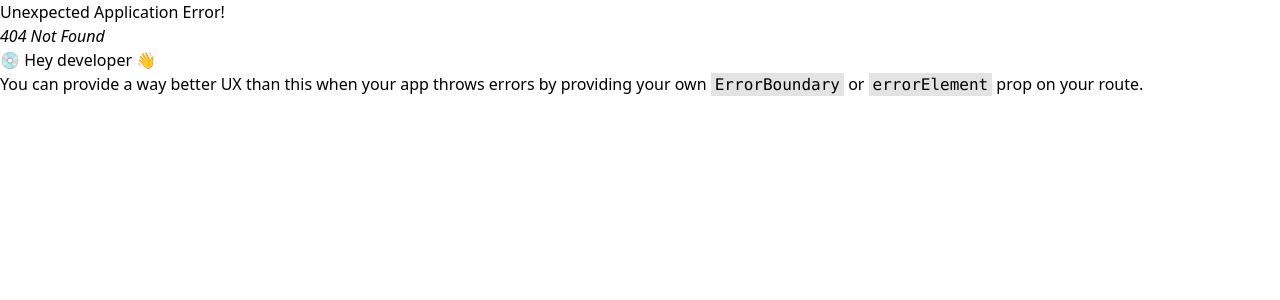
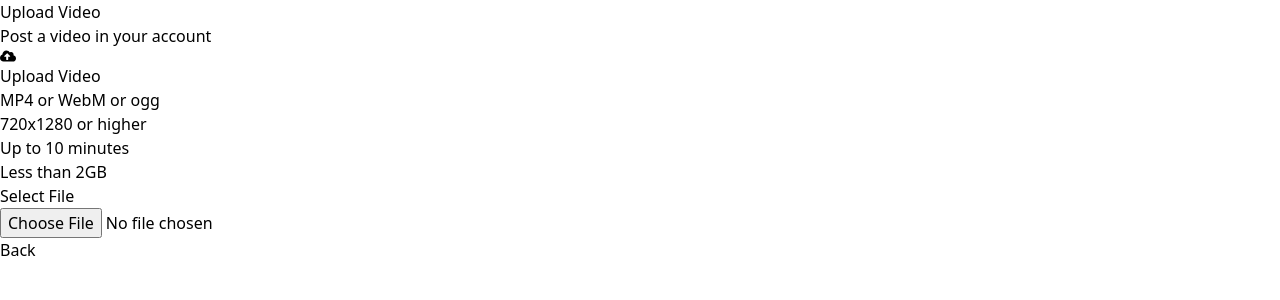
Before and after one commit to aoropesa-amaoed/EjArjay-MP02, a React (Vite) app: page /Upload in a window 1280 px wide. Before the commit this address had no page. Shown: the top 300 px of the page. Built offline with nearby package versions, Linux system fonts and the light colour scheme.

Commit message:
final project

```diff
--- a/package.json
+++ b/package.json
@@ -10,11 +10,8 @@
     "preview": "vite preview"
   },
   "dependencies": {
-
+    "@react-oauth/google": "^0.11.1",
     "@sanity/client": "^6.7.1",
-
-    "@react-oauth/google": "^0.11.1",
-
     "axios": "^1.5.1",
     "jwt-decode": "^4.0.0",
     "react": "^18.2.0",
--- a/src/App.jsx
+++ b/src/App.jsx
@@ -8,6 +8,8 @@ import {
 } from "react-router-dom";
 import Home from './pages/Home';
 import './index.css'
+import { GoogleOAuthProvider } from '@react-oauth/google'
+import Upload from './pages/Upload';
 
 
 const router = createBrowserRouter([
@@ -15,17 +17,24 @@ const router = createBrowserRouter([
     path: "/",
     element: (
       <>
-      {/* <GoogleOAuthProvider clientId={`${import.meta.env.VITE_APP_GOOGLE_API_TOKEN}`}> */}
+      <GoogleOAuthProvider clientId={`${import.meta.env.VITE_APP_GOOGLE_API_TOKEN}`}>
+      <div className='xl:w-[1200px] m-auto overflow-hidden'>
         <NavBar/>
-        <div className='flex justify-start'>
+        <div className='flex justify-start gap-6 md:gap-20 h-[92vh] overflow-hidden xl:hover:overflow-auto'>
         <SideBar/>
         <Home/>
         </div>
-        {/* </GoogleOAuthProvider> */}
-
+        </div>
+        </GoogleOAuthProvider>
       </>
     )
   },
+  {
+    path: "/Upload",
+    element: (
+      <Upload/>
+    )
+  }
 ]);
 
 
--- a/src/components/NavBar.jsx
+++ b/src/components/NavBar.jsx
@@ -2,7 +2,9 @@ import React from 'react'
 import Logo from '../assets/tiktik-logo.png'
 import { Link } from 'react-router-dom'
 import { GoogleLogin, googleLogout } from '@react-oauth/google';
-
+import { createOrGetUser } from '../hooks/createOrGetUser';
+import { IoMdAdd } from 'react-icons/io'
+import { AiOutlineLogout } from 'react-icons/ai';
 
 const NavBar = () => {
   const user = false;
@@ -13,21 +15,42 @@ const NavBar = () => {
           <img className='cursor-pointer' src={Logo} alt="Tiktik" layout='responsive' />
         </div>
       </Link>
-      <div>SEARCH</div>
-      {/* <div>
+      <div className='border-solid rounded-xl border-4 border-gray-200 w-[200px]' >
+        <input type="text"  placeholder='SEARCH' />
+        </div>
+      <div>
         {user ? (
-          <div>Logged In</div>
+          <div>Logged In
+          </div>
         ) : (
+          <div className='flex gap-5 m:gap-10'>
+         <Link to='Upload'>
+            <button className='border-2 px-2 md:px-4 text-md flex items-center gap-2'>
+              <IoMdAdd className='text-xl' /> {' '}
+              <span className='hidden md:block'>
+                Upload
+              </span>
+            </button>
+          </Link>
           <GoogleLogin
           onSuccess={(response)=>(
-            console.log(response)
+            createOrGetUser(response)
           )}
           onError={()=> console.log('Error')}
           />
+           <button
+           type='button'
+           className='px-2'
+           onClick={() => {
+            googleLogout();
+           }}>
+            <AiOutlineLogout color='red' fontSize={21}/>
+           </button>
+          </div>
         )
 
         }
-      </div>     */}
+      </div>
     </div>
   )
 }
--- a/src/components/SideBar.jsx
+++ b/src/components/SideBar.jsx
@@ -27,7 +27,7 @@ const SideBar = ()=> {
         {showSideBar ? <ImCancelCircle /> : <AiOutlineMenu />}
       </div>
       {showSideBar && (
-        <div className='xl:w-1/5 w-20 flex flex-col justify-start mb-10 border-r-2 border-gray-100 xl:border-0 p-3 '>
+        <div className='xl:w-80 mr-5 w-20 flex flex-col justify-start mb-10 border-r-2 border-gray-100 xl:border-0 p-3'>
           <div className='xl:border-b-2 border-gray-200 xl:pb-4'>
             <Link to='/'>
               <div className={currentPath === '/' ? activeLink : normalLink}>
@@ -46,7 +46,7 @@ const SideBar = ()=> {
                 Login to like and comment on videos
               </p>
               <div className='pr-4'>
-              {/* <GoogleLogin
+              <GoogleLogin
               clientId=""
               render={renderProps => (
                 <button
@@ -60,7 +60,7 @@ const SideBar = ()=> {
               onSuccess={() => {}}
               onFailure={() => {}}
               cookiePolicy='single_host_origin'
-              /> */}
+              />
               </div>
             </div>
           )}
--- a/src/components/VideoCard.jsx
+++ b/src/components/VideoCard.jsx
@@ -26,7 +26,7 @@ function VideoCard() {
        const query = allPostsQuery();
        const getData = SanityClient.fetch(query)
 
-       getData.then((data) => setVideos(data[0]))
+       getData.then((data) => setVideos(data))
            .catch((error) => console.error('Error Fetching Post', error));
       }
       fetchData()
@@ -34,24 +34,26 @@ function VideoCard() {
     console.log(videos)
 
     return (
-      <div className='flex flex-col border-b-2 border-gray-200 pb-6'>
+      videos.map((video) => (
+        <div className='flex flex-col border-b-2 border-gray-200 pb-6' key={video.userId}>
       <div>
+
         <div className='flex gap-3 p-2 cursor-pointer font-semibold rounded'>
           <div className='md:w-16 md:h-16 w-10 h-10'>
             <Link to='/'>
               <img width={62} height={62}
               className='rounded'
-              src={videos.postedBy?.image} alt="Profile Photo" />
+              src={video.postedBy?.image} alt="Profile Photo" />
             </Link>
           </div>
           <div>
             <Link to='/'>
             <div className='flex items-center gap-2'>
-                <p className='flex gap-2 items-center md:text-md font-bold text-primary'>{videos.userId}
+                <p className='flex gap-2 items-center md:text-md font-bold text-primary'>{video.userId}
                 <GoVerified className='text-blue-400 text-md'/>
                 </p>
                 <p className='capitalize font-medium text-xs text-gray-500 hidden:md-block'>
-                {videos.userId}
+                {video.userId}
                 </p>
             </div>
             </Link>
@@ -66,9 +68,11 @@ function VideoCard() {
           <Link to="/">
             <video
             loop
+            autoPlay
+            muted
             ref={videoRef}
             className='lg:w[600px] h-[300px] md:h-[400px] lg:h-[530px] w-[200px] rounded-2xl cursor-pointer bg-gray-100'
-            src={videos.video?.asset.url}>
+            src={video.video?.asset.url}>
             </video>
           </Link>
           {isHover && (
@@ -93,10 +97,12 @@ function VideoCard() {
               )}
             </div>
           )}
+        </div>
 
-        </div>
       </div>
+
     </div>
+      ))
   )
 }
 export default VideoCard
--- /dev/null
+++ b/src/hooks/createOrGetUser.js
@@ -0,0 +1,12 @@
+import axios from 'axios';
+// import jwt_decode from 'jwt-decode'
+
+export const createOrGetUser = async (response, addUser) => {
+      //   const decoded = jwt_decode(response.credential);
+
+
+        console.log(response.credential)
+  };
+
+
+//   export default createOrGetUser;
--- a/src/pages/Home.jsx
+++ b/src/pages/Home.jsx
@@ -1,21 +1,14 @@
 import { useState, useEffect, useRef } from 'react';
-import SanityClient from '../hooks/client';
-import { allPostsQuery } from '../hooks/queries';
 import VideoCard from '../components/VideoCard';
 import NoResults from '../components/NoResults'
 
 function Home() {
-    const [Posts, setPosts] = useState([])
 
-    console.log(Posts)
 
     return (
       <div className='flex flex-col gap-10 videos h-full'>
-        {/* {videos.length?
-           videos.map((video) => ( */}
             <VideoCard/>
-          {/* ))
-          : <NoResults text={`No Videos`} />} */}
+
       </div>
     );
 }
--- /dev/null
+++ b/src/pages/Upload.jsx
@@ -0,0 +1,93 @@
+import React, {useState, useEffect} from 'react'
+import { useLocation, Link} from 'react-router-dom';
+import { FaCloudUploadAlt, FaSadCry } from 'react-icons/fa';
+import { MdDelete } from 'react-icons/md';
+import axios from 'axios';
+import SanityClient from '../hooks/client';
+// import {SanityAssetDocument} from '@sanity/client'
+
+
+const Upload = () => {
+    const [isLoading, setIsLoading] = useState(false);
+    const [videoAsset, setVideoAsset] = useState();
+    const [wrongFileType, setWrongFileType] = useState(false);
+    const uploadVideo = async (e) => {
+        const selectedFile = e.target.files[0];
+        const fileTypes = ['video/mp4', 'video/webm', 'video/ogg']
+        if (fileTypes.includes(selectedFile.type)) {
+            SanityClient.asset.upload('file',selectedFile, {
+                contentType: selectedFile.type,
+                fileName: selectedFile.name
+            })
+            .then((data) =>{
+                setVideoAsset(data);
+                setIsLoading(false);
+            })
+        } else {
+            setIsLoading(false);
+            setWrongFileType(true);
+        }
+    }
+  return (
+    <div className='flex justify-center w-full h-full'>
+    <div className='bg-white rounded-lg'>
+        <div>
+            <div>
+                <p className='text-2xl font-bold'>Upload Video</p>
+                <p className='text-md text-gray-400 mt-1'>Post a video in your account</p>
+            </div>
+            <div className='border-dashed rounded-xl border-4 border-gray-200 flex flex-col justify-center items-center outline-none mt-10 w-[260px] h-[460px] p-10 cursor-pointer hover:border-red-300 hover:bg-gray-100'>
+            {isLoading ? (
+                <p>Uploading...</p>
+            ):(
+                <div>
+                    {videoAsset ? (
+                        <div>
+                            <video
+                            src={videoAsset?.url}
+                            >
+
+                            </video>
+                        </div>
+                    ):(
+                        <label className='cursor-pointer'>
+                            <div className='flex flex-col items-center justify-center h-full'>
+                            <div className='flex flex-col items-center justify-center'>
+                            <p className='font-bold text-xl'>
+                              <FaCloudUploadAlt className='text-gray-300 text-6xl'/>
+                            </p>
+                            <p className='text-xl font-semibold'>
+                                Upload Video
+                            </p>
+                            </div>
+                            <p className='text-gray-400 text-center mt-10 text-sm leading-10'>
+                                MP4 or WebM or ogg <br />
+                                720x1280 or higher <br />
+                                Up to 10 minutes <br />
+                                Less than 2GB
+                            </p>
+                            <p className='bg-[#F51997] text-center mt-10 rounded text-white text-md font-medium p-2 w-52 outline-none'>
+                                Select File
+                            </p>
+                            </div>
+                            <input
+                            type="file"
+                            name='upload-video'
+                            onChange={uploadVideo}
+                            className='w-0 h-0'
+                            />
+                        </label>
+                    )}
+                </div>
+            )}
+            </div>
+            <Link to='/'>
+                <p className='bg-[#F51997] text-center mt-10 rounded text-white text-md font-medium p-2 w-20 outline-none'>Back</p>
+                </Link>
+        </div>
+    </div>
+    </div>
+  )
+}
+
+export default Upload
```
Also changed, not shown: 1 other file (tests, documents, lock files or other folders).
